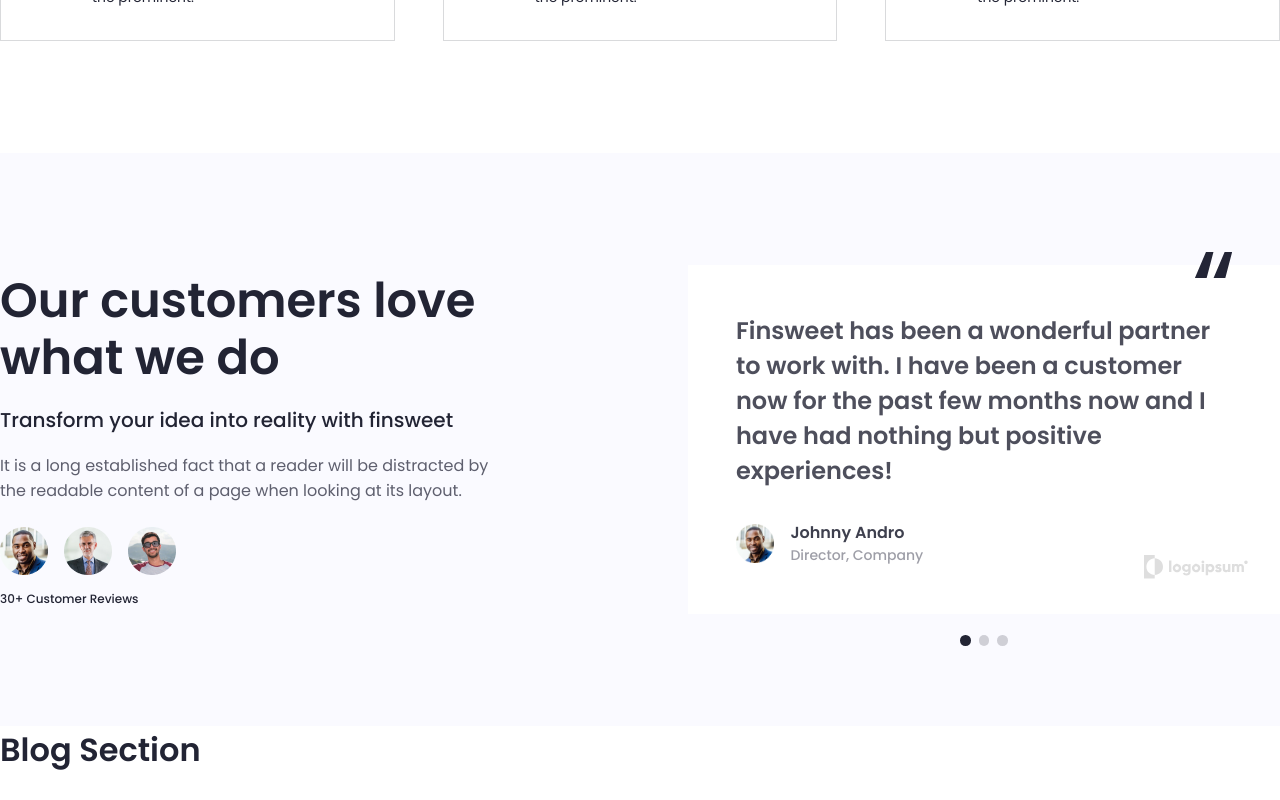
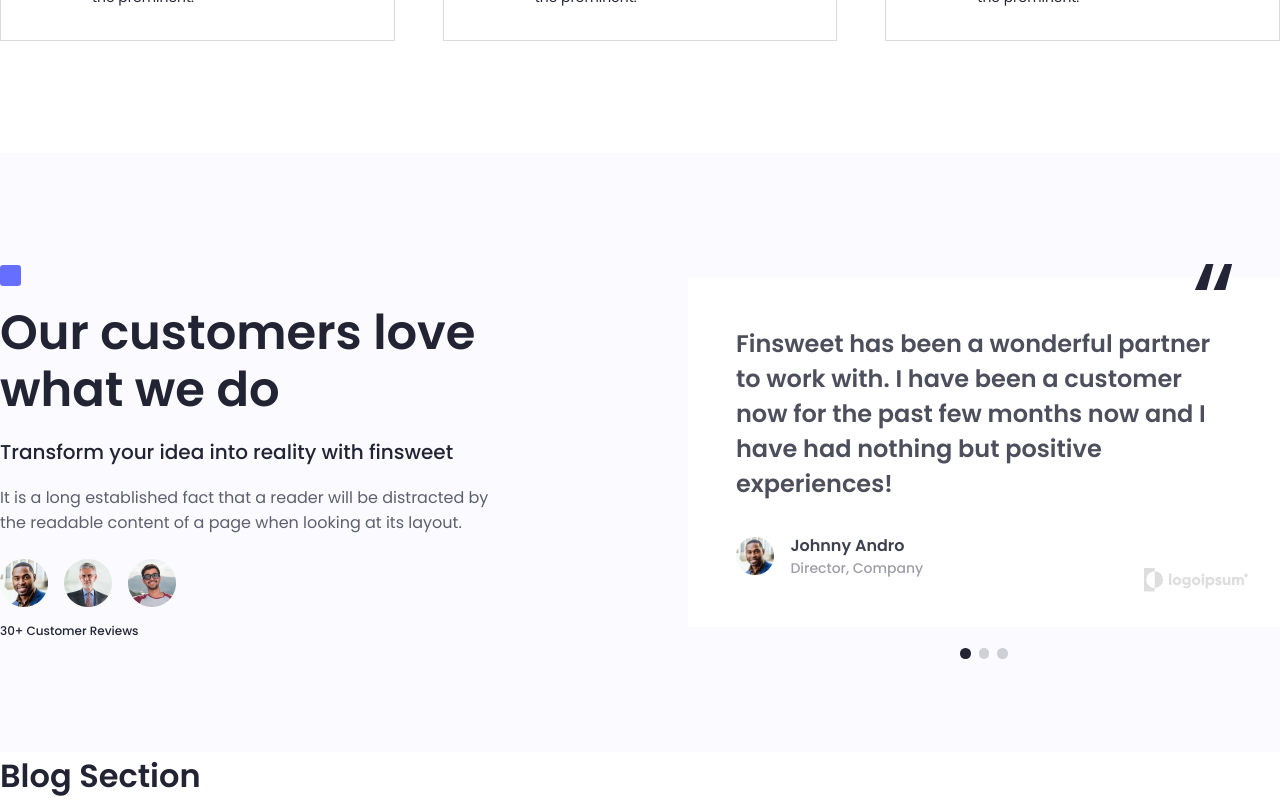
Before and after one commit to codepraycode/finsweet, a Next.js app: page / in a window 1280 px wide. Shown: the part 4093-4893 px from the top of the page. Before the commit the page ends 4867 px from the top, so only its background shows below. Built offline with nearby package versions, Linux system fonts and the light colour scheme.

Commit message:
Done with customer section

```diff
--- a/src/components/Customers.tsx
+++ b/src/components/Customers.tsx
@@ -9,7 +9,7 @@ const CustomerSection = () => {
 
                 <div className="half-length">
 
-                    <h1 className="section-h1">Our customers love what we do</h1>
+                    <h1 className="section-h1 box-cap box-cap--blue">Our customers love what we do</h1>
                     <p className="section-h3">Transform your idea into reality with finsweet</p>
                     <p className="section-p">
                         It is a long established fact that a reader will be distracted by the readable content of a page when looking at its layout.
--- a/src/components/Hero.tsx
+++ b/src/components/Hero.tsx
@@ -10,7 +10,7 @@ const HeroSection = () => {
 
             <div className="hero container">
 
-                <h1>
+                <h1 className="box-cap">
                     Transform Your Idea Into Reality with Finsweet
 
                     <span>
--- a/src/styles/_variables.scss
+++ b/src/styles/_variables.scss
@@ -14,6 +14,8 @@ $blue: hsla(237, 97%, 63%, 1);
 $light-blue: hsla(237, 100%, 99%, 1);
 $blue-accent: hsla(185, 52%, 95%, 1);
 $gray: hsla(234, 8%, 40%, 1);
+$box-cap-deep: hsla(0, 0%, 100%, 0.06);
+$box-cap-blue:hsla(237, 100%, 70%, 1);
 // Fonts
 $base-font: 16px;
 
--- a/src/styles/styles.scss
+++ b/src/styles/styles.scss
@@ -78,15 +78,34 @@
     }
 }
 
+
+.box-cap {
+    &::before {
+        content: "";
+        $box-size: 1.3rem;
+
+        display: block;
+
+        width: $box-size;
+        height: $box-size;
+
+        background-color: $box-cap-deep;
+        border-radius: .2rem;
+        margin-bottom: 1.1rem;
+    }
+
+    &--blue::before {
+        background-color: $box-cap-blue;
+    }
+}
+
+
 .hero {
     @include flex;
     justify-content: space-between;
     height: 70vh;
-    // background-color: red !important;
-    // align-items: center;
 
     h1 {
-        // align-self: flex-start;
         padding-top: 10rem;
         width: 50%;
         @include mixins.poppins-semibold;
@@ -99,23 +118,10 @@
             line-height: 1.5rem;
             color: $white-darken;
             font-size: 1.2rem;
-
             margin-block: 1.54rem;
         }
 
-        &::before {
-            content: "";
-            $box-size: 1.3rem;
 
-            display: block;
-
-            width: $box-size;
-            height: $box-size;
-
-            background-color: hsla(0, 0%, 100%, 0.06);
-            border-radius: .2rem;
-            margin-bottom: 1.7rem;
-        }
     }
 
     &_image {
```
